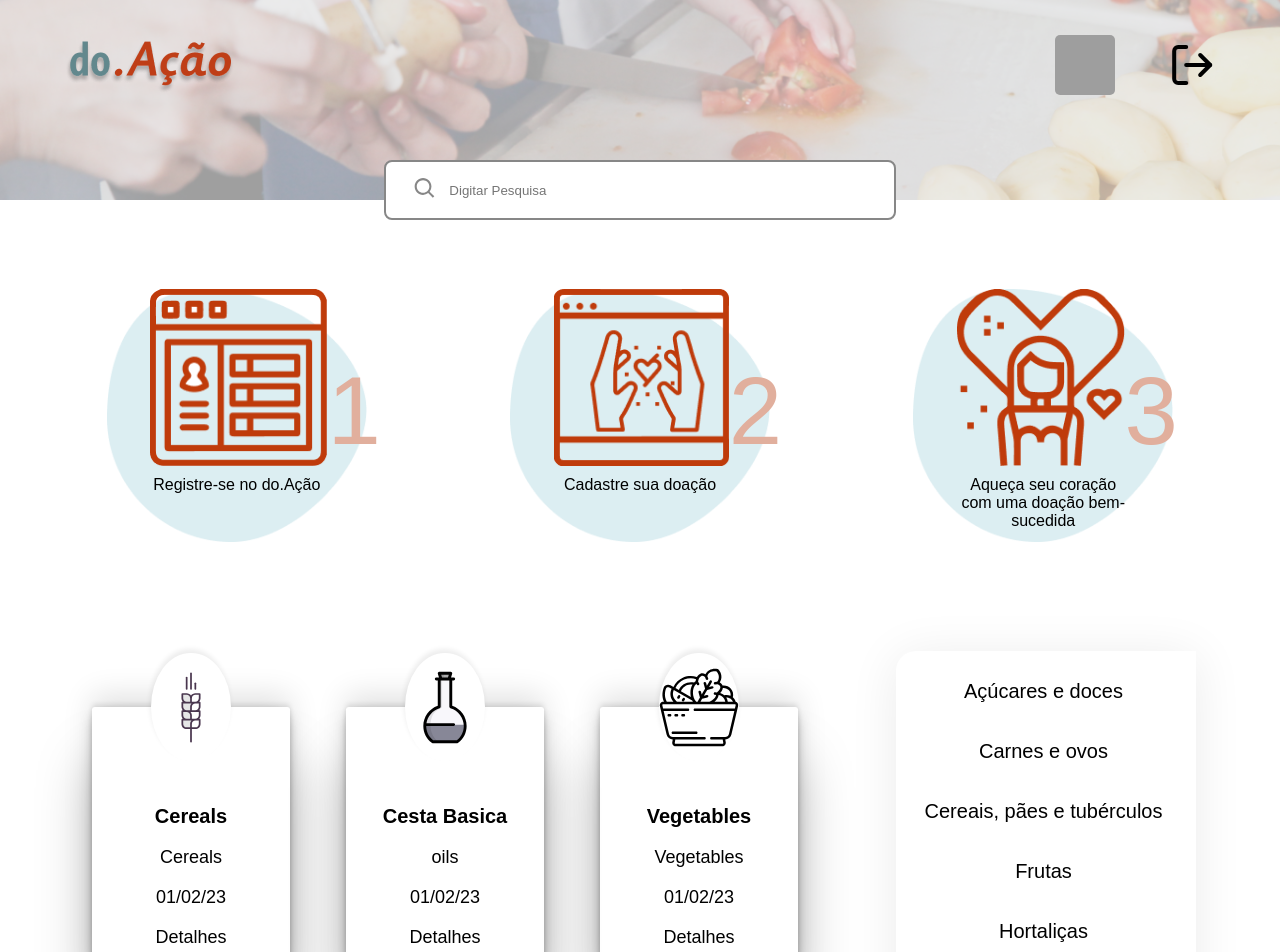
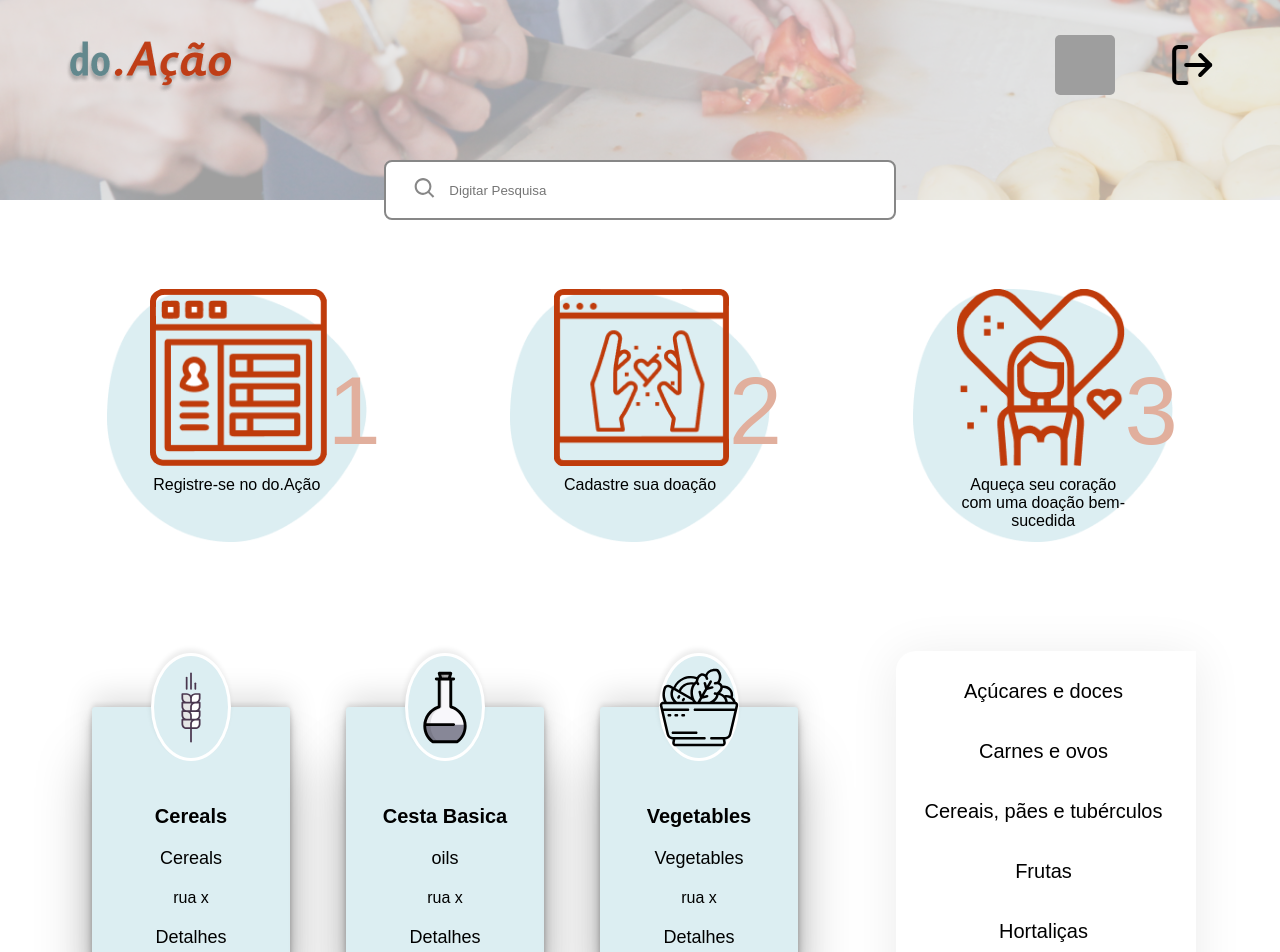
Before and after one commit to project-lets-cook/frontend, a React (Vite) app: page /DashboardDonor in a window 1280 px wide. Shown: the top 952 px of the page. Built offline with nearby package versions, Linux system fonts and the light colour scheme; grey boxes are pictures that could not be loaded.

Commit message:
feat/Dashboard completed

```diff
--- a/src/Components/Card/Image/styles.ts
+++ b/src/Components/Card/Image/styles.ts
@@ -1,7 +1,7 @@
 import styled from "styled-components";
 
 export const StyledImageCards = styled.figure`
-    background-color: var(--color-grey50);
+    background-color: var(--color-secondary);
     width: 40%;
     height:40%;
     position: absolute;
@@ -19,7 +19,7 @@ export const StyledImageCards = styled.figure`
     }
     :hover > img {
         transition: ease-out 0.5s;
-        max-height: 130%;
+        max-height: 100%;
     }
 
 `
--- a/src/Components/Card/index.tsx
+++ b/src/Components/Card/index.tsx
@@ -21,7 +21,7 @@ export const Card = ({ element }: icard) => {
   const {
     title,
     category,
-    validation,
+    address,
   } = element
 
   return (
@@ -30,7 +30,7 @@ export const Card = ({ element }: icard) => {
       <div>
         <StyledTypography classText="Heading4" tag="h3">{title}</StyledTypography>
         <StyledTypography classText="Body" tag="p">{category}</StyledTypography>
-        <StyledTypography classText="Body" tag="p">{validation}</StyledTypography>
+        <StyledTypography classText="Caption" tag="p">{address}</StyledTypography>
         <StyledTypography classText="Body" tag="p">Detalhes</StyledTypography>
       </div>
     </StyledCard>
--- a/src/Components/Card/styles.ts
+++ b/src/Components/Card/styles.ts
@@ -2,6 +2,7 @@ import styled from "styled-components";
 
 
 export const StyledCard = styled.li`
+    background-color:var(--color-secondary) ;
     width: 26%;
     height: 270px;
     position: relative;
```
Also changed, not shown: src/assets/icons/Milk.png.
